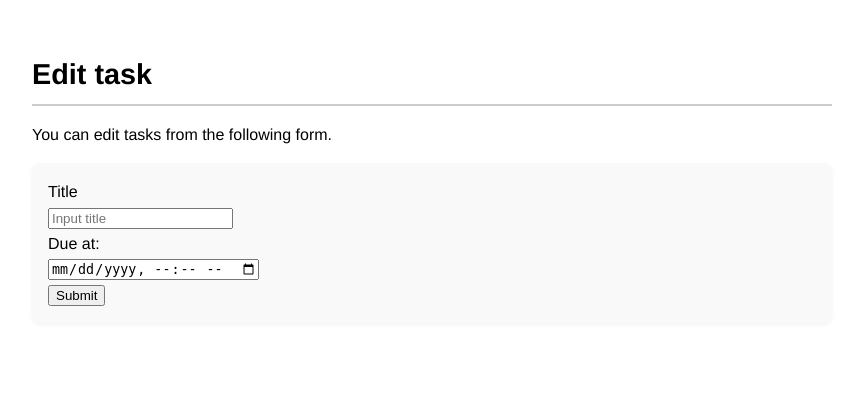
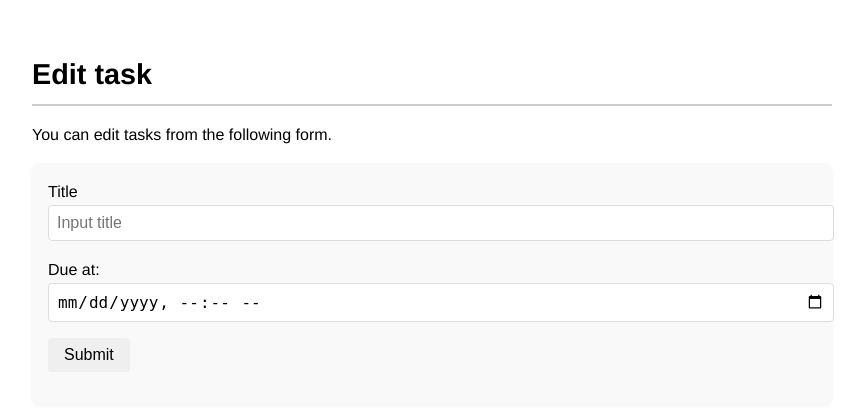
Before and after one commit to s1f102401348/django-test-exercise, a Django app: template todo/templates/todo/edit.html in a window 1280 px wide. Shown: the top 411 px of the page, without its empty margins (208-1073 px from the left). Run offline with Django 5.2, Linux system fonts and the light colour scheme; the template is opened without the code that fills it, so the values that code supplies are empty.

Commit message:
フォームの編集2

```diff
--- a/todo/static/todo/css/style.css
+++ b/todo/static/todo/css/style.css
@@ -20,3 +20,24 @@ form {
   margin-bottom: 2rem;
   box-shadow: 0 2px 4px rgba(0,0,0,0.05);
 }
+
+form div {
+  margin-bottom: 1rem;
+}
+
+input[type="text"],
+input[type="datetime-local"] {
+  width: 100%;
+  padding: 0.5rem;
+  border: 1px solid #ddd;
+  border-radius: 4px;
+  font-size: 1rem;
+}
+
+button {
+  padding: 0.5rem 1rem;
+  border: none;
+  border-radius: 4px;
+  font-size: 1rem;
+  cursor: pointer;
+}
```
